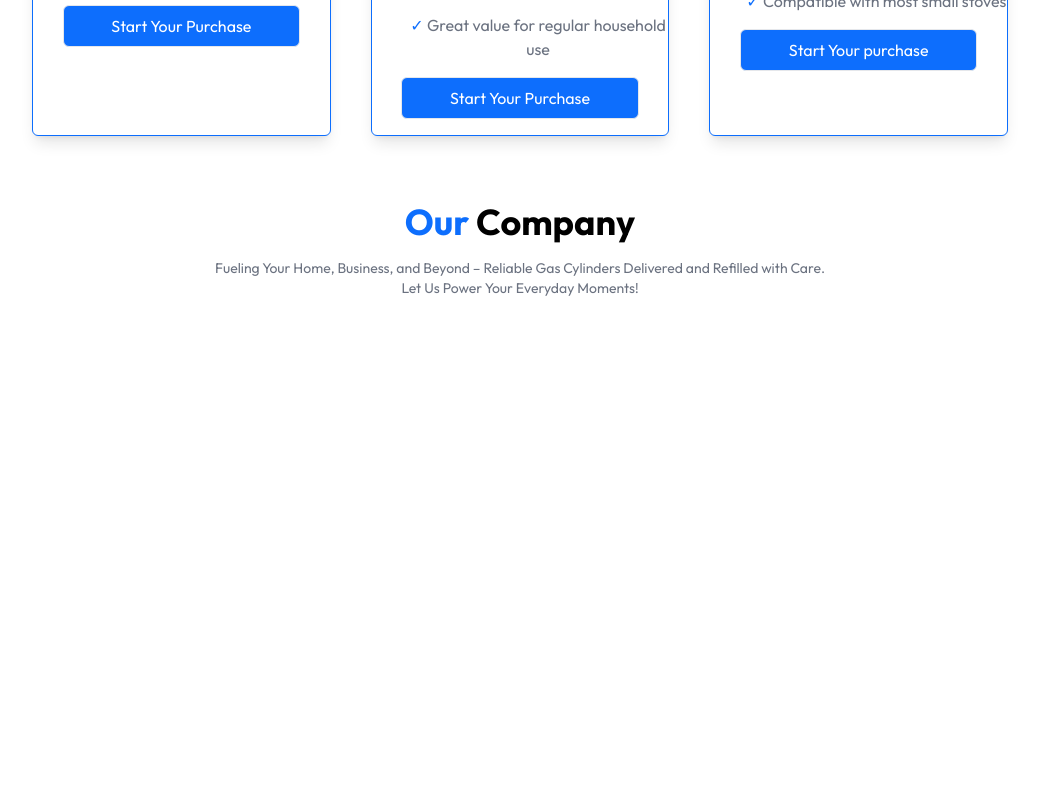
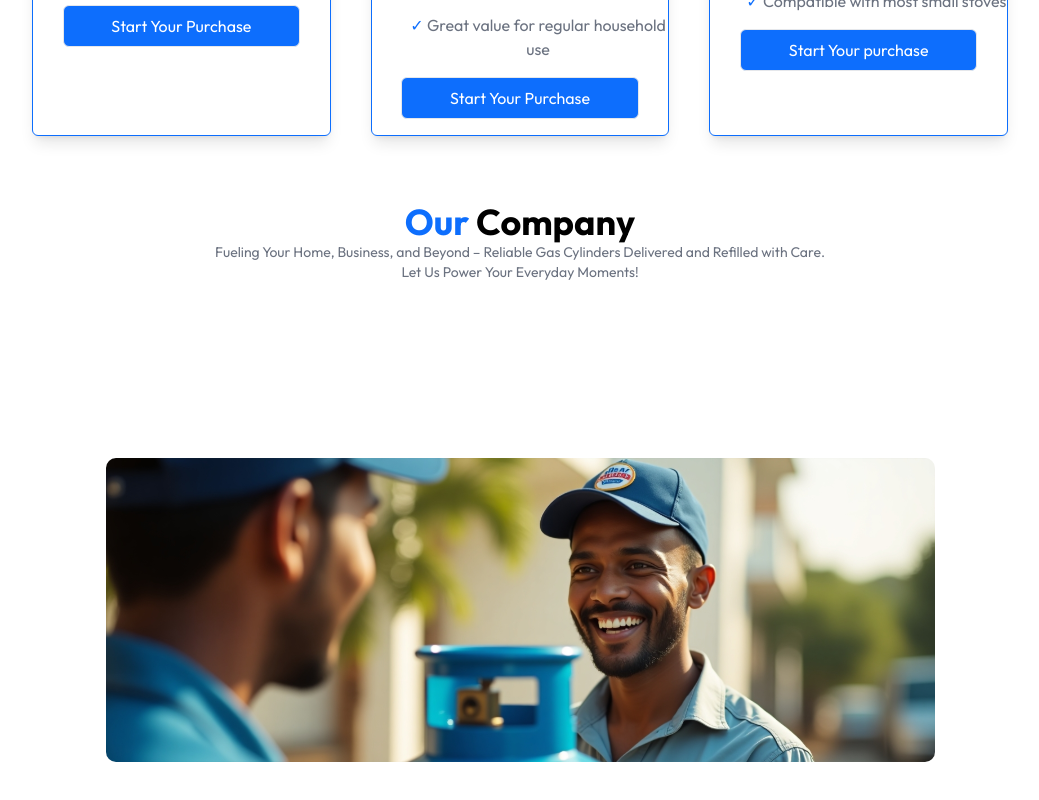
Before and after one commit to gasbygasplc/Supply-Chain-Management-for-Gas-By-Bas-PLC, a React (Vite) app in the folder frontend/: page / in a window 1280 px wide. Shown: the part 1217-2017 px from the top of the page, without its empty margins (120-1159 px from the left). Built offline with nearby package versions, Linux system fonts and the light colour scheme.

Commit message:
Refactor AboutUsPage and Header components for improved styling and layout

```diff
--- a/frontend/src/Components/AboutUsPage.jsx
+++ b/frontend/src/Components/AboutUsPage.jsx
@@ -1,24 +1,25 @@
 import React from 'react'
+import { asstets } from '../assets/Assets'
 
 const AboutUsPage = () => {
 
   return (
 
-    <section id='about-us' className='min-h-[80%] md:min-h-screen md:grid grid-cols-1 flex flex-col justify-center py-3 md:py-8 px-6'>
+    <section id='about-us' className='min-h-[80%] gap-0 md:min-h-screen md:grid grid-cols-1 flex flex-col justify-center py-3 md:py-8 px-6'>
 
         {/* ============================================ Our Company ============================================== */}
 
-        <div className='text-center'>
+        <div className='text-center p-0 m-0 h-auto'>
 
-            <h1 className='font-bold text-4xl text-center'><span className='text-[#0D6EFD]'>Our</span> Company</h1>
+            <h1 className='font-bold text-4xl'><span className='text-[#0D6EFD]'>Our</span> Company</h1>
 
-            <p className='text-sm text-gray-500 py-4'>Fueling Your Home, Business, and Beyond – Reliable Gas Cylinders Delivered and Refilled with Care. <br/> Let Us Power Your Everyday Moments!</p>
+            <p className='text-sm text-gray-500 py-0'>Fueling Your Home, Business, and Beyond – Reliable Gas Cylinders Delivered and Refilled with Care. <br/> Let Us Power Your Everyday Moments!</p>
 
         </div>
 
         {/* =============================================== Image ================================================= */}
 
-        <div>
+        <div className='min-h-[10vw] bg-center mt-0 sm:min-h-[10vw] bg-no-repeat bg-contain' style={{backgroundImage:`url(${asstets.about_us})`}}>
 
 
 
--- a/frontend/src/Components/Header.jsx
+++ b/frontend/src/Components/Header.jsx
@@ -5,7 +5,7 @@ const Header = () => {
 
   return (
 
-    <section id='Home' className="min-h-[38vw] sm:min-h-[34vw] my-8 bg-[url('/header.png')] bg-no-repeat bg-contain relative" style={{backgroundImage:`url(${asstets.header_image})`}}>
+    <section id='Home' className="min-h-[38vw] sm:min-h-[34vw] my-8 bg-no-repeat bg-contain relative" style={{backgroundImage:`url(${asstets.header_image})`}}>
 
       <div className="absolute flex flex-col items-start gap-0.5 sm:gap-[1.5vw] max-w-[65%] sm:max-w-[50%] md:max-w-[45%] bottom-[8%] sm:bottom-[4.5%] left-5 sm:left-[2.5vw] animate-fadeIn">
 
```
